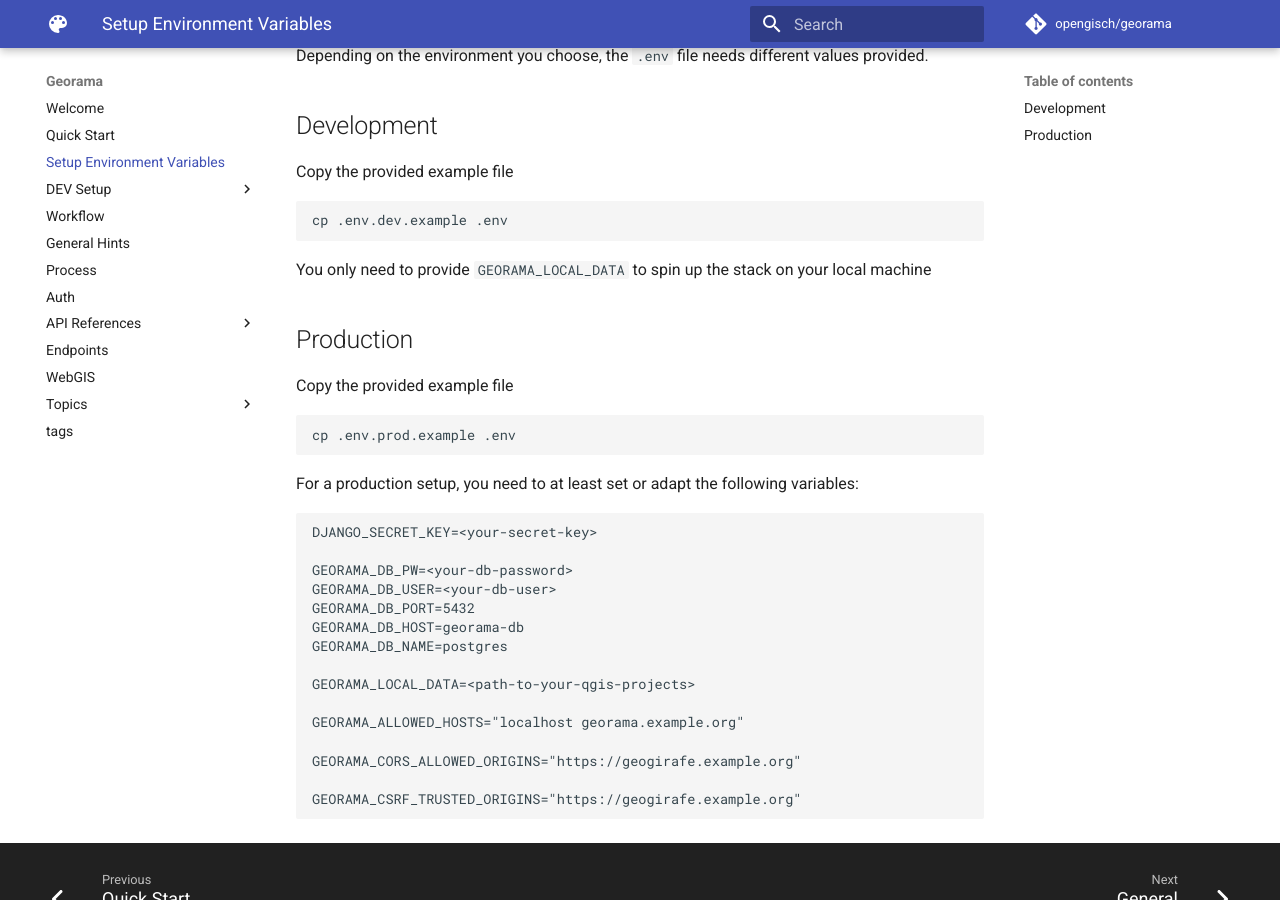
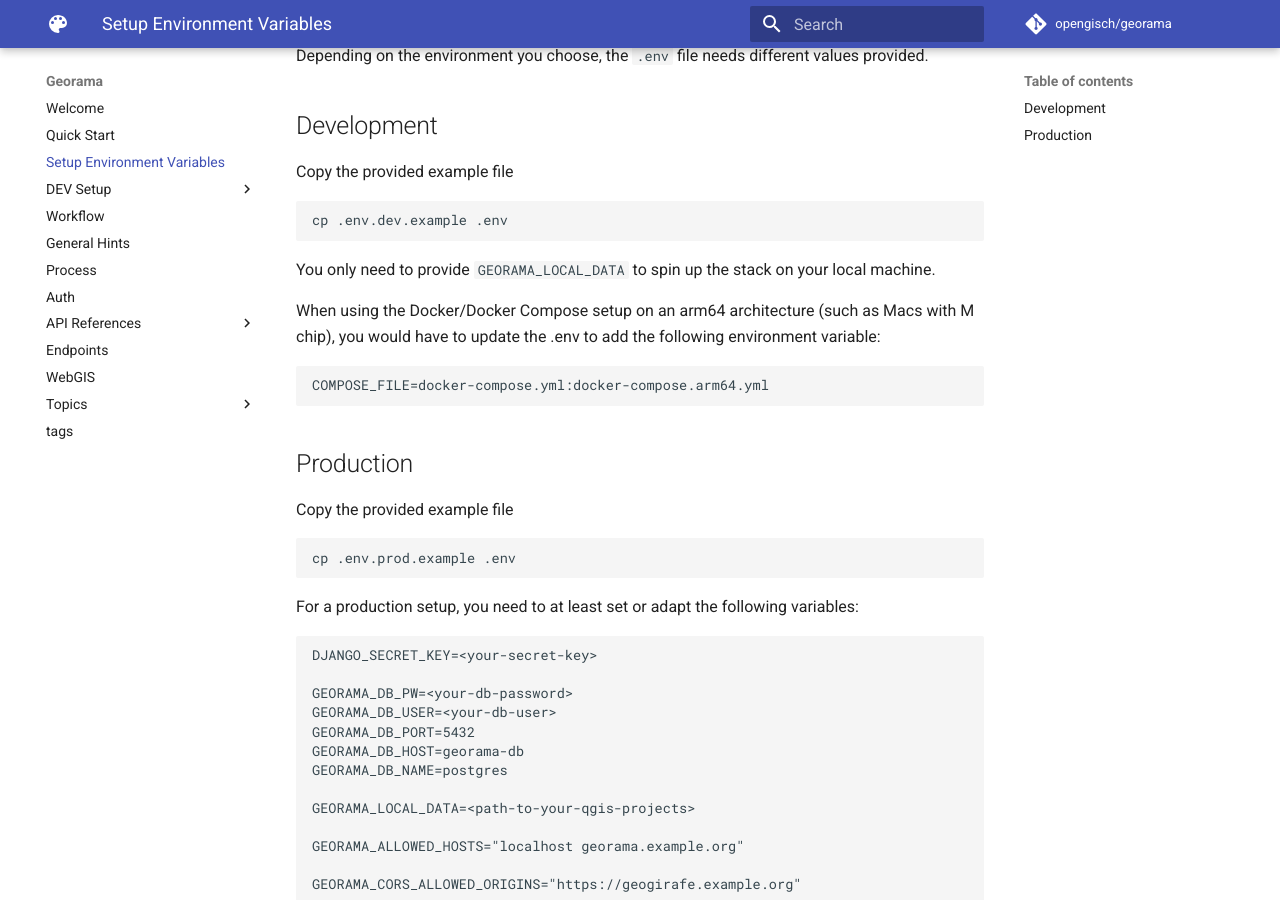
Before and after one commit to opengisch/georama, an MkDocs documentation site: the page built from docs/src/setup_env.md, in a window 1280 px wide and 900 px high, scrolled down 363 px. Built offline with MkDocs 1.6.1 and Material for MkDocs 9.7.7, drawn with Linux system fonts in a browser that asks for light colours; comment, search, counter and statistics services are not loaded.

Commit message:
Add documentation for Docker on arm64 specific dev setup

````diff
--- a/docs/src/setup_env.md
+++ b/docs/src/setup_env.md
@@ -20,7 +20,13 @@
 cp .env.dev.example .env
 ```
 
-You only need to provide `GEORAMA_LOCAL_DATA` to spin up the stack on your local machine
+You only need to provide `GEORAMA_LOCAL_DATA` to spin up the stack on your local machine.
+
+When using the Docker/Docker Compose setup on an arm64 architecture (such as Macs with M chip), you would have to update the .env to add the following environment variable:
+
+```
+COMPOSE_FILE=docker-compose.yml:docker-compose.arm64.yml
+```
 
 
 ## Production
````
